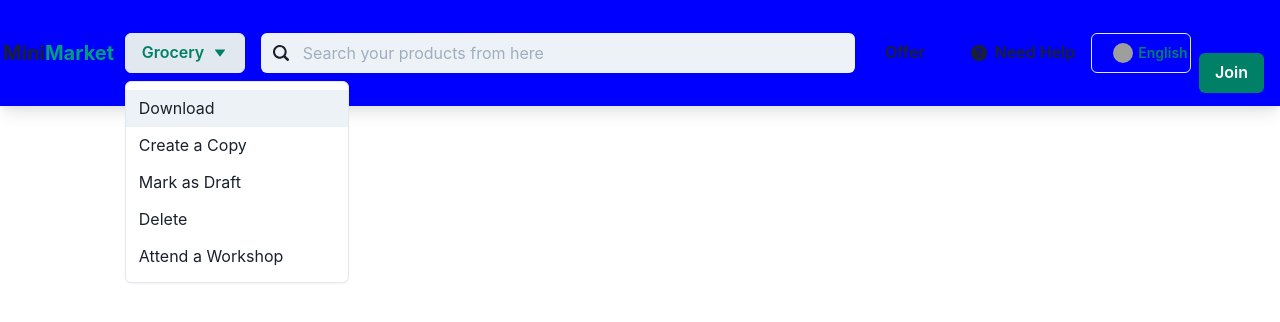
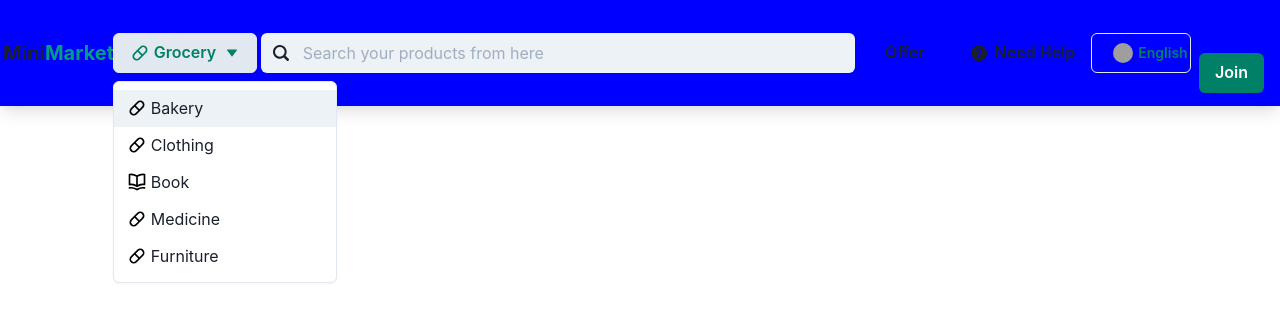
Before and after one commit to abrancorrea/market-project, a React (Create React App) app: page / in a window 1280 px wide. Both pictures are taken after a click on the button "Grocery". Shown: the top 322 px of the page. Built offline with nearby package versions, Linux system fonts and the light colour scheme; grey boxes are pictures that could not be loaded.

Commit message:
Installed Unicons and refactored Header

```diff
--- a/package.json
+++ b/package.json
@@ -7,6 +7,10 @@
     "@chakra-ui/react": "^1.0.1",
     "@emotion/react": "^11.1.1",
     "@emotion/styled": "^11.0.0",
+    "@iconscout/react-unicons": "1.1.5",
+    "@iconscout/react-unicons-monochrome": "0.0.4",
+    "@iconscout/react-unicons-solid": "0.0.2",
+    "@iconscout/unicons": "3.0.3",
     "@testing-library/jest-dom": "^5.11.4",
     "@testing-library/react": "^11.1.0",
     "@testing-library/user-event": "^12.1.10",
@@ -15,6 +19,7 @@
     "react": "^17.0.1",
     "react-dom": "^17.0.1",
     "react-scripts": "4.0.1",
+    "unicons-typescript-demo": "0.0.1-0",
     "web-vitals": "^0.2.4"
   },
   "scripts": {
--- /dev/null
+++ b/src/components/common/Header/CategoriesMenu.js
@@ -0,0 +1,41 @@
+import { TriangleDownIcon } from '@chakra-ui/icons';
+import { Button, Text, Menu, MenuButton, MenuItem, MenuList, Flex } from '@chakra-ui/react';
+import { UilApple, UilCapsule, UilBookOpen } from '@iconscout/react-unicons';
+import React from 'react';
+import InlineIcon from '../InlineIcon';
+
+const categories = [
+  { title: 'Bakery', icon: null },
+  { title: 'Clothing', icon: null },
+  { title: 'Book', icon: 'UilBookOpen' },
+  { title: 'Medicine', icon: 'UilCapsule' },
+  { title: 'Furniture', icon: null }
+];
+
+const CategoriesMenu = () => {
+  return (
+    <Menu w="100%">
+      <MenuButton
+        as={Button}
+        rightIcon={<TriangleDownIcon color="brand.700" height="12px" />}
+        variant="outline"
+        size="md"
+      >
+        <Flex align="center">
+          <InlineIcon iconType={UilApple} color="brand.700" />
+          <Text color="brand.700">Grocery</Text>
+        </Flex>
+      </MenuButton>
+      <MenuList>
+        {categories.map((cat) => (
+          <MenuItem>
+            <InlineIcon iconType={cat.icon} />
+            {cat.title}
+          </MenuItem>
+        ))}
+      </MenuList>
+    </Menu>
+  );
+};
+
+export default CategoriesMenu;
--- /dev/null
+++ b/src/components/common/Header/LeftSection.js
@@ -0,0 +1,20 @@
+import { Center, Flex } from '@chakra-ui/react';
+import React from 'react';
+import Logo from '../Logo';
+import CategoriesMenu from './CategoriesMenu';
+
+const LeftSection = () => (
+  <Flex h="90" w="20%" maxW={400} align="center" justifyContent="center">
+    <Flex h="10" w="40%" maxW={300}>
+      <Center w="100%">
+        <Logo />
+      </Center>
+    </Flex>
+    <Flex h="10" w="60%" maxW={400}>
+      <Center w="100%">
+        <CategoriesMenu />
+      </Center>
+    </Flex>
+  </Flex>
+);
+export default LeftSection;
--- /dev/null
+++ b/src/components/common/Header/RightSection.js
@@ -0,0 +1,60 @@
+import React from 'react';
+import { QuestionIcon } from '@chakra-ui/icons';
+import { Button, Flex, Image, Menu, MenuButton, MenuItem, MenuList, Text } from '@chakra-ui/react';
+
+const RightSection = () => (
+  <Flex h="90" w="33%" maxW={450} align="center">
+    <Flex h="10" w="33%" maxW={450}>
+      <Button colorScheme="black" _hover={{ color: 'brand.700' }} variant="ghost" m={[0, 'auto']}>
+        Offer
+      </Button>
+    </Flex>
+    <Flex h="10" w="33%" maxW={450}>
+      <Button
+        leftIcon={<QuestionIcon />}
+        _hover={{ color: 'brand.700' }}
+        colorScheme="black"
+        variant="ghost"
+      >
+        Need Help
+      </Button>
+    </Flex>
+    <Flex h="10" w="33%" maxW={450} align="center">
+      <Menu w="100%">
+        <MenuButton size="md" as={Button} d="flex" variant="outline" m={[0, 'auto']}>
+          <Flex align="center">
+            <Image
+              boxSize="20px"
+              borderRadius="full"
+              src={'//purecatamphetamine.github.io/country-flag-icons/1x1/US.svg'}
+              alt=""
+              m="5px"
+            />
+            <Text fontSize="sm" color="brand.700">
+              English
+            </Text>
+          </Flex>
+        </MenuButton>
+        <MenuList>
+          <MenuItem>
+            <Image
+              boxSize="20px"
+              borderRadius="full"
+              src={'https://purecatamphetamine.github.io/country-flag-icons/1x1/ES.svg'}
+              alt=""
+              m="5px"
+            />
+            Spanish
+          </MenuItem>
+        </MenuList>
+      </Menu>
+    </Flex>
+    <Flex h="15" w="20%" p={2} boxSizing="border-box" maxW={450}>
+      <Button colorScheme="brand" bg="brand.700">
+        Join
+      </Button>
+    </Flex>
+  </Flex>
+);
+
+export default RightSection;
--- /dev/null
+++ b/src/components/common/Header/SearchSection.js
@@ -0,0 +1,20 @@
+import React from 'react';
+import { Search2Icon } from '@chakra-ui/icons';
+import { Center, Flex, Input, InputGroup, InputLeftElement } from '@chakra-ui/react';
+
+const SearchSection = () => (
+  <Flex h="90" w="33%" alignItems="center" flexGrow={1}>
+    <Center w="100%">
+      <InputGroup w="100%" maxW={900} variant="filled" colorScheme="brand">
+        <InputLeftElement pointerEvents="none" children={<Search2Icon color="black.300" />} />
+        <Input
+          type="text"
+          _focus={{ boxShadow: 'inherit' }}
+          placeholder="Search your products from here"
+        />
+      </InputGroup>
+    </Center>
+  </Flex>
+);
+
+export default SearchSection;
--- a/src/components/common/Header/index.js
+++ b/src/components/common/Header/index.js
@@ -1,136 +1,19 @@
 import React from 'react';
-import { findFlagUrlByCountryName } from 'country-flags-svg';
-import {
-  Flex,
-  Center,
-  Button,
-  InputGroup,
-  InputLeftElement,
-  Input,
-  Menu,
-  MenuButton,
-  MenuList,
-  MenuItem,
-  Text,
-  Image
-} from '@chakra-ui/react';
-import { Search2Icon, TriangleDownIcon, QuestionIcon } from '@chakra-ui/icons';
-import Logo from '../Logo';
+import { Flex } from '@chakra-ui/react';
+import LeftSection from './LeftSection';
+import SearchSection from './SearchSection';
+import RightSection from './RightSection';
 
 const Header = () => {
   return (
     <header>
       <Flex boxShadow="lg" justifyContent="space-between" p={[2, 2]} bg="blue">
-        <LeftElements />
+        <LeftSection />
         <SearchSection />
         <RightSection />
       </Flex>
     </header>
   );
 };
-const LeftElements = () => (
-  <Flex h="90" w="20%" maxW={400} align="center" justifyContent="center">
-    <Flex h="10" w="40%" maxW={300}>
-      <Center w="100%">
-        <Logo />
-      </Center>
-    </Flex>
-    <Flex h="10" w="60%" maxW={400}>
-      <Center w="100%">
-        <CategoriesMenu />
-      </Center>
-    </Flex>
-  </Flex>
-);
-
-const CategoriesMenu = () => (
-  <Menu w="100%">
-    <MenuButton
-      as={Button}
-      rightIcon={<TriangleDownIcon color="brand.700" height="12px" />}
-      variant="outline"
-      size="md"
-    >
-      <Text color="brand.700">Grocery</Text>
-    </MenuButton>
-    <MenuList>
-      <MenuItem>Download</MenuItem>
-      <MenuItem>Create a Copy</MenuItem>
-      <MenuItem>Mark as Draft</MenuItem>
-      <MenuItem>Delete</MenuItem>
-      <MenuItem>Attend a Workshop</MenuItem>
-    </MenuList>
-  </Menu>
-);
-
-const SearchSection = () => (
-  <Flex h="90" w="33%" alignItems="center" flexGrow={1}>
-    <Center w="100%">
-      <InputGroup w="100%" maxW={900} variant="filled" colorScheme="brand">
-        <InputLeftElement pointerEvents="none" children={<Search2Icon color="black.300" />} />
-        <Input
-          type="text"
-          _focus={{ boxShadow: 'inherit' }}
-          placeholder="Search your products from here"
-        />
-      </InputGroup>
-    </Center>
-  </Flex>
-);
-
-const RightSection = () => (
-  <Flex h="90" w="33%" maxW={450} align="center">
-    <Flex h="10" w="33%" maxW={450}>
-      <Button colorScheme="black" _hover={{ color: 'brand.700' }} variant="ghost" m={[0, 'auto']}>
-        Offer
-      </Button>
-    </Flex>
-    <Flex h="10" w="33%" maxW={450}>
-      <Button
-        leftIcon={<QuestionIcon />}
-        _hover={{ color: 'brand.700' }}
-        colorScheme="black"
-        variant="ghost"
-      >
-        Need Help
-      </Button>
-    </Flex>
-    <Flex h="10" w="33%" maxW={450} align="center">
-      <Menu w="100%">
-        <MenuButton size="md" as={Button} d="flex" variant="outline" m={[0, 'auto']}>
-          <Flex align="center">
-            <Image
-              boxSize="20px"
-              borderRadius="full"
-              src={'//purecatamphetamine.github.io/country-flag-icons/1x1/US.svg'}
-              alt=""
-              m="5px"
-            />
-            <Text fontSize="sm" color="brand.700">
-              English
-            </Text>
-          </Flex>
-        </MenuButton>
-        <MenuList>
-          <MenuItem>
-            <Image
-              boxSize="20px"
-              borderRadius="full"
-              src={'https://purecatamphetamine.github.io/country-flag-icons/1x1/ES.svg'}
-              alt=""
-              m="5px"
-            />
-            Spanish
-          </MenuItem>
-        </MenuList>
-      </Menu>
-    </Flex>
-    <Flex h="15" w="20%" p={2} boxSizing="border-box" maxW={450}>
-      <Button colorScheme="brand" bg="brand.700">
-        Join
-      </Button>
-    </Flex>
-  </Flex>
-);
 
 export default Header;
--- /dev/null
+++ b/src/components/common/InlineIcon/index.js
@@ -0,0 +1,14 @@
+import { Icon } from '@chakra-ui/react';
+import * as Unicons from '@iconscout/react-unicons'; // {UilCapsule: {}, Ui }
+import React from 'react';
+
+const InlineIcon = ({ iconType, color }) => (
+  <Icon
+    as={Unicons[iconType] || Unicons.UilCapsule}
+    boxSize="20px"
+    color={color || 'black'}
+    mr="1"
+  />
+);
+
+export default InlineIcon;
```
Also changed, not shown: .codesandbox/workspace.json (added).
